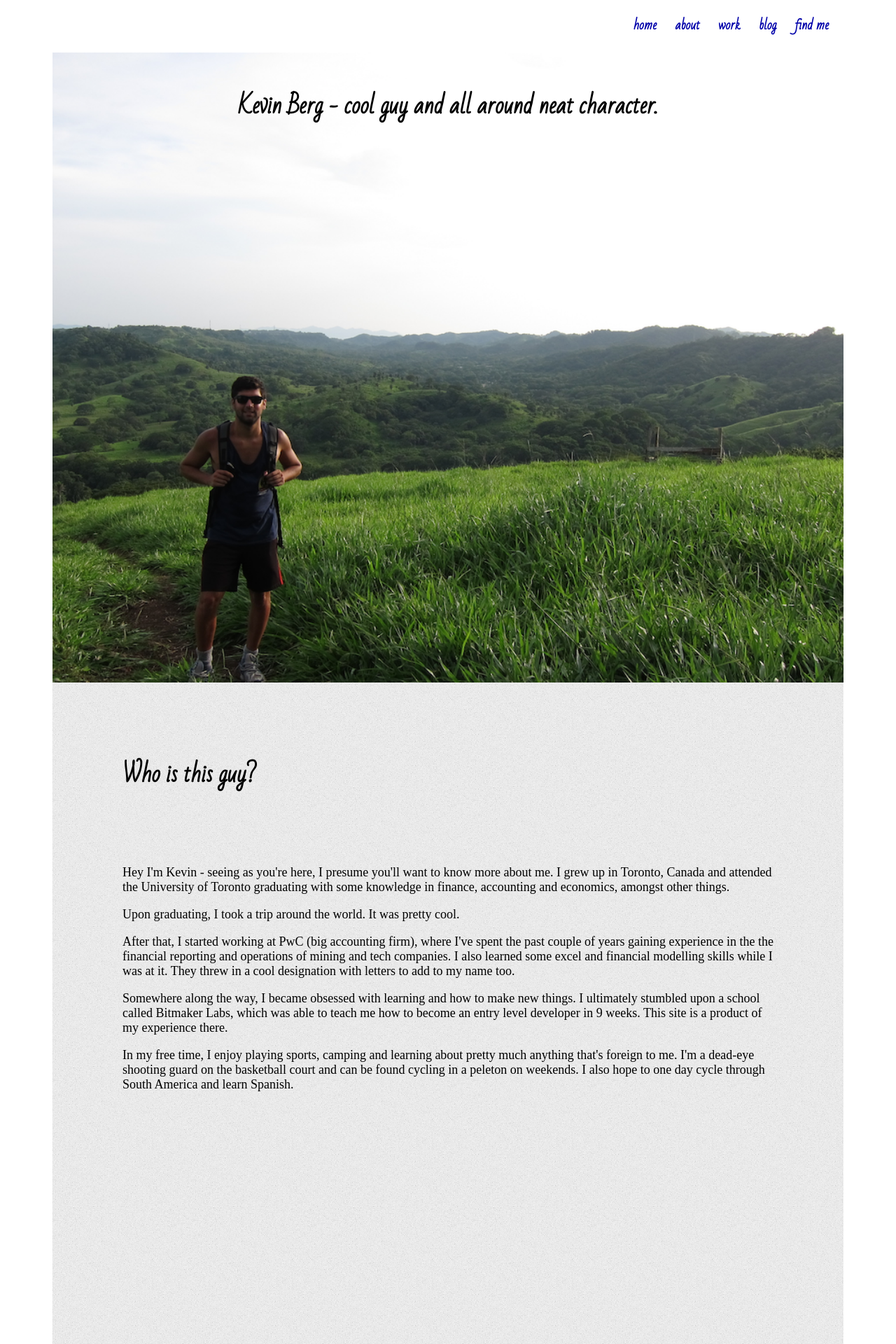
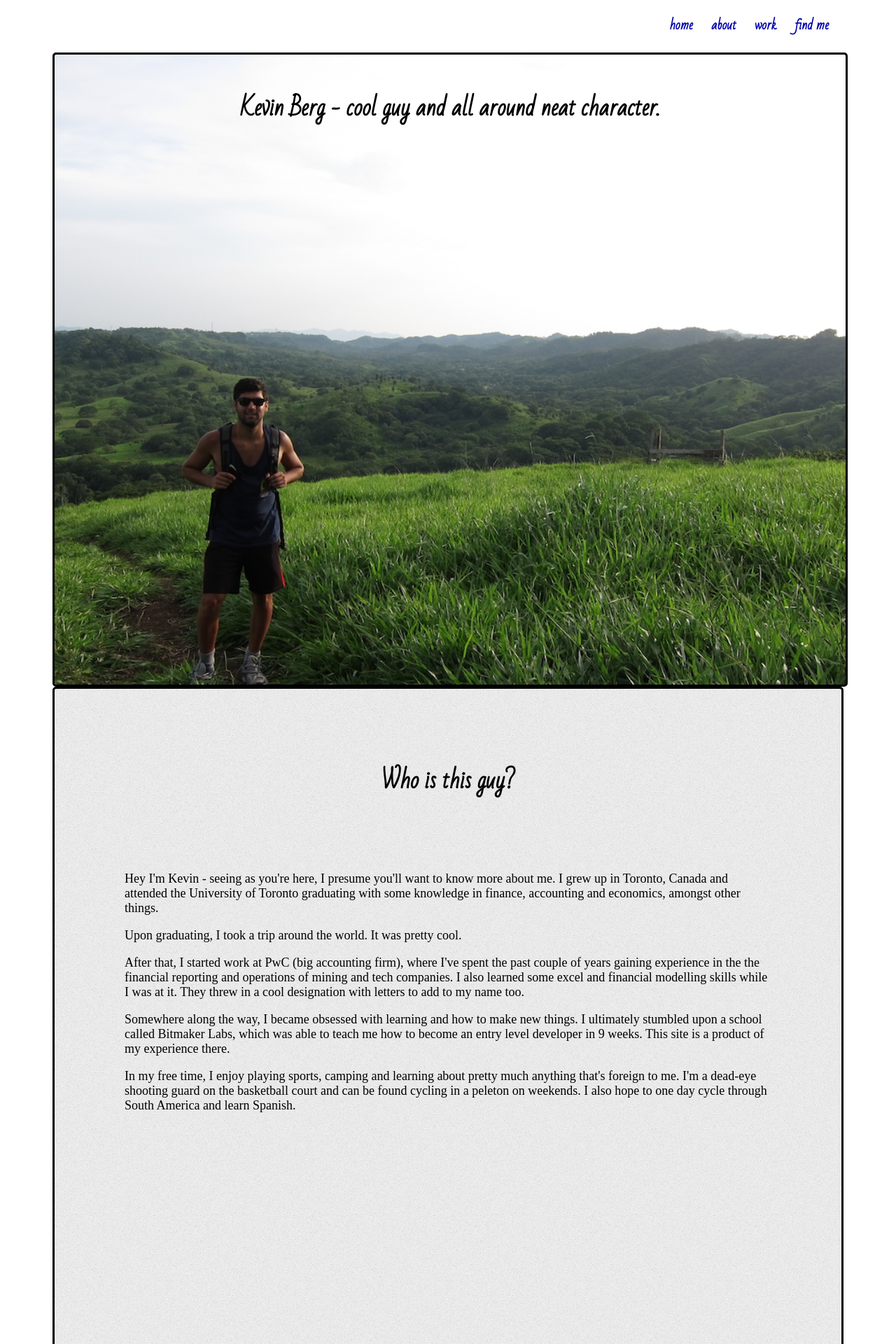
Before and after one commit to kevinberg3/ktb, a Jekyll site: the page built from _posts/2013-08-11-welcome-to-jekyll.markdown, in a window 1280 px wide. Shown: the top 1920 px of the page at 70% size. Built offline with Jekyll 4.4.1, drawn with Linux system fonts in a browser that asks for light colours; some web fonts are replaced; Markdown is read by kramdown in place of the engine named in the settings.

Commit message:
adding in border radius

```diff
--- a/_layouts/default.html
+++ b/_layouts/default.html
@@ -32,7 +32,6 @@
             <a class="extra" id="homelink" href="#intro">home</a>
             <a class="extra" id="aboutlink" href="#second" >about</a>
             <a class="extra" id="worklink" href="#third">work</a>
-            <a class="extra" href="blog.html">blog</a>
             <a class="extra" id="contactlink" href="#fourth">find me</a>
           </div>
         </div>
@@ -49,11 +48,13 @@
 
               <p>Upon graduating, I took a trip around the world. It was pretty cool. </p>
 
-              <p>After that, I started working at PwC (big accounting firm), where I've spent the past couple of years gaining experience in the the financial reporting and operations of mining and tech companies. I also learned some excel and financial modelling skills while I was at it. They threw in a cool designation with letters to add to my name too.</p>
+              <p>After that, I started work at PwC (big accounting firm), where I've spent the past couple of years gaining experience in the the financial reporting and operations of mining and tech companies. I also learned some excel and financial modelling skills while I was at it. They threw in a cool designation with letters to add to my name too.</p>
 
               <p>Somewhere along the way, I became obsessed with learning and how to make new things. I ultimately stumbled upon a school called Bitmaker Labs, which was able to teach me how to become an entry level developer in 9 weeks. This site is a product of my experience there.</p>
 
               <p>In my free time, I enjoy playing sports, camping and learning about pretty much anything that's foreign to me. I'm a dead-eye shooting guard on the basketball court and can be found cycling in a peleton on weekends. I also hope to one day cycle through South America and learn Spanish.</p>
+
+
 
               </br>
               </br>
--- a/_posts/2013-08-11-welcome-to-jekyll.markdown
+++ b/_posts/2013-08-11-welcome-to-jekyll.markdown
@@ -1,24 +1,10 @@
 ---
 layout: post
-title:  "Welcome to Jekyll!"
-date:   2013-08-11 17:19:21
-categories: jekyll update
+title:  "I'm alive!"
+date:   2013-09-13 17:19:21
+categories: update
 ---
 
-You'll find this post in your `_posts` directory - edit this post and re-build (or run with the `-w` switch) to see your changes!
-To add new posts, simply add a file in the `_posts` directory that follows the convention: YYYY-MM-DD-name-of-post.ext.
+Test Blog posting.
 
 Jekyll also offers powerful support for code snippets:
-
-{% highlight ruby %}
-def print_hi(name)
-  puts "Hi, #{name}"
-end
-print_hi('Tom')
-#=> prints 'Hi, Tom' to STDOUT.
-{% endhighlight %}
-
-Check out the [Jekyll docs][jekyll] for more info on how to get the most out of Jekyll. File all bugs/feature requests at [Jekyll's GitHub repo][jekyll-gh].
-
-[jekyll-gh]: https://github.com/mojombo/jekyll
-[jekyll]:    http://jekyllrb.com
--- a/css/main.css
+++ b/css/main.css
@@ -20,9 +20,13 @@ body {
 }
 
 h1, h2, h3, h4, h5, h6 {
-  font-size: 100%; }
+  font-size: 100%;
+  text-align: center; }
 
-h1 { margin-bottom: 1em; }
+h1 { margin-bottom: 1em;
+
+
+ }
 p { margin: 1em 0; }
 
 a         { color: #00a; }
@@ -57,12 +61,7 @@ ul.posts span {
 
 .site {
   padding: 75px;
- /* font-size: 115%;
-  text-align: justify;
-  width: 42em;
-  margin: 3em auto 2em;
-  line-height: 1.5em;*/
-}
+ }
 
 .header {
   background: url('../Assets/Images/textured_paper.png');
@@ -71,7 +70,6 @@ ul.posts span {
 .site .header a {
   font-weight: bold;
   text-decoration: none;
-  /*background-color: blue;*/
   width: 100%;
 }
 
@@ -240,7 +238,11 @@ p .link_back {
   margin: 0 auto;
   padding: 0;
   width: 100%;
-}
+  -webkit-border-radius: 5px;
+  -moz-border-radius: 5px;
+  border-radius: 5px;
+  border: solid;
+  }
 
 
 #second .bg{
@@ -261,6 +263,10 @@ p .link_back {
   left: 0;
   z-index: -5000;
   height: 100%;
+  -webkit-border-radius: 5px;
+  -moz-border-radius: 5px;
+  border-radius: 5px;
+  border: solid;
 }
 
 #second {
@@ -269,6 +275,10 @@ p .link_back {
   font-family: 'IM Fell Double Pica', serif;
   text-align: left;
   padding: 100px;
+  -webkit-border-radius: 5px;
+  -moz-border-radius: 5px;
+  border-radius: 5px;
+  border: solid;
 }
 
 #third{
@@ -277,6 +287,10 @@ p .link_back {
   font-family: 'IM Fell Double Pica', serif;
   text-align: left;
   padding: 100px;
+  -webkit-border-radius: 5px;
+  -moz-border-radius: 5px;
+  border-radius: 5px;
+  border: solid;
 }
 
 #fourth{
@@ -284,6 +298,10 @@ p .link_back {
   height: 100%;
   margin: 0 auto;
   padding: 40px 0 0 0;
+  -webkit-border-radius: 5px;
+  -moz-border-radius: 5px;
+  border-radius: 5px;
+  border: solid;
 }
 
 .story{
@@ -302,13 +320,13 @@ p .link_back {
 .back-to-top {
     position: fixed;
     bottom: .5em;
-    right: 65px;
+    right: 75px;
     text-decoration: none;
     color: white;
     background-color: ##D0D0D0;
 
     font-size: 18px;
-    padding: 1em;
+    padding: .5em;
     display: none;
 }
 
```
